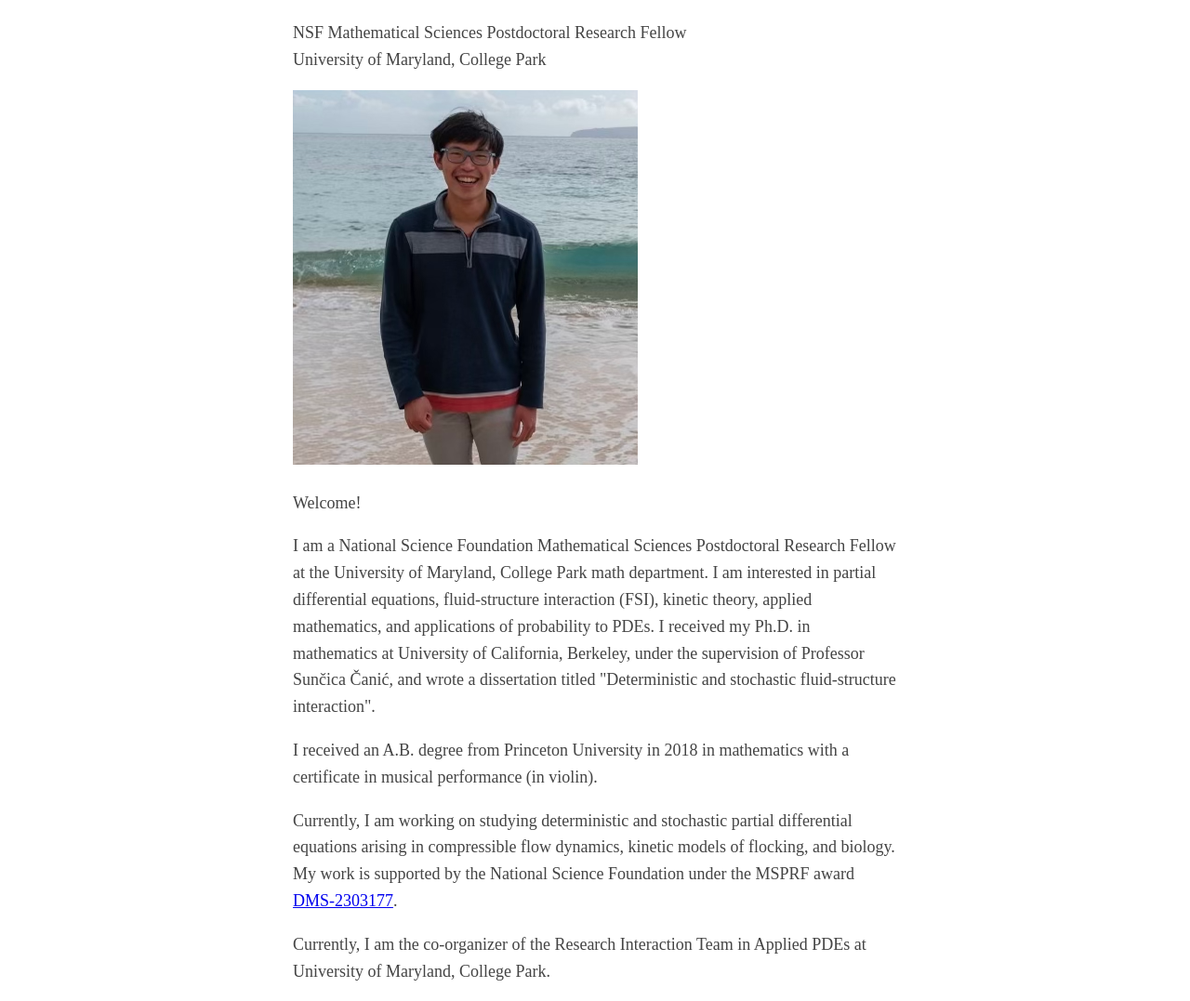
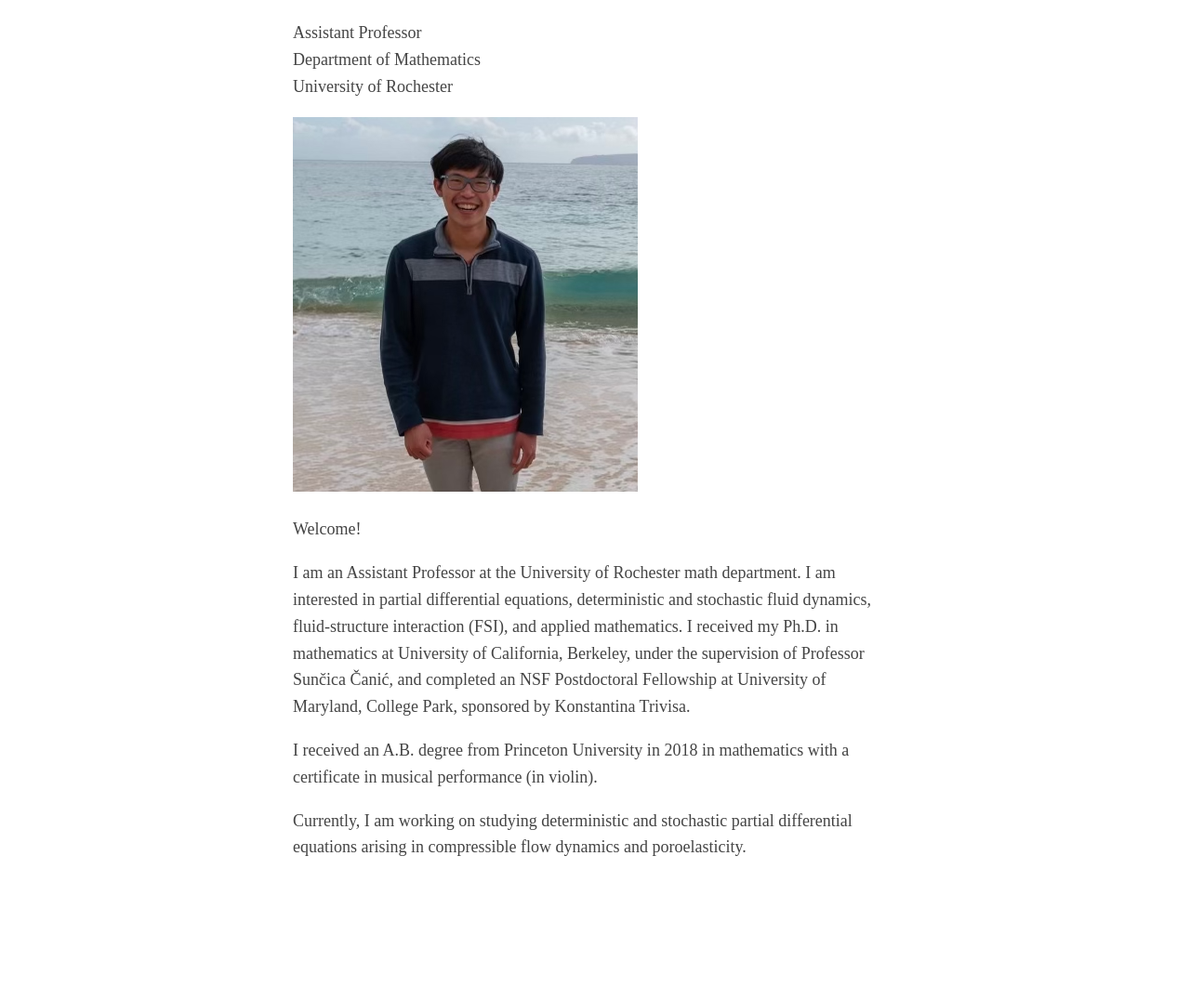
Before and after one commit to jeffreykuan/jeffreykuan.github.io, a plain HTML site: page index.html in a window 1280 px wide. Shown: the part 129-1206 px from the top of the page at 93% size. After the commit the page ends 1073 px from the top, so only its background shows below. Drawn offline with Linux system fonts and the light colour scheme.

Commit message:
Update index.html

```diff
--- a/index.html
+++ b/index.html
@@ -19,22 +19,23 @@
 	<h1>Jeffrey Kuan</h1>
 
 	<p>
-		NSF Mathematical Sciences Postdoctoral Research Fellow
+		Assistant Professor
 		<br>
-		University of Maryland, College Park
+		Department of Mathematics
+		<br>
+		University of Rochester
 	</p>
 	<img src="Me.png" alt="Jeffrey Kuan" class="profile-picture">
 
 
 	<p> Welcome! </p>
 
-	<p> I am a National Science Foundation Mathematical Sciences Postdoctoral Research Fellow at the University of Maryland, College Park math department. I am interested in partial differential equations, fluid-structure interaction (FSI), kinetic theory, applied mathematics, and applications of probability to PDEs. I received my Ph.D. in mathematics at University of California, Berkeley, under the supervision of Professor Sunčica Čanić, and wrote a dissertation titled "Deterministic and stochastic fluid-structure interaction". </p>
+	<p> I am an Assistant Professor at the University of Rochester math department. I am interested in partial differential equations, deterministic and stochastic fluid dynamics, fluid-structure interaction (FSI), and applied mathematics. I received my Ph.D. in mathematics at University of California, Berkeley, under the supervision of Professor Sunčica Čanić, and completed an NSF Postdoctoral Fellowship at University of Maryland, College Park, sponsored by Konstantina Trivisa. </p>
 
 	<p> I received an A.B. degree from Princeton University in 2018 in mathematics with a certificate in musical performance (in violin). </p>
 
-	<p> Currently, I am working on studying deterministic and stochastic partial differential equations arising in compressible flow dynamics, kinetic models of flocking, and biology. My work is supported by the National Science Foundation under the MSPRF award <a href="https://www.nsf.gov/awardsearch/showAward?AWD_ID=2303177&HistoricalAwards=false">DMS-2303177</a>. </p>
+	<p> Currently, I am working on studying deterministic and stochastic partial differential equations arising in compressible flow dynamics and poroelasticity. </p>
 
-	<p> Currently, I am the co-organizer of the Research Interaction Team in Applied PDEs at University of Maryland, College Park. </p>
 	</main>
 </body>
 </html>
```
